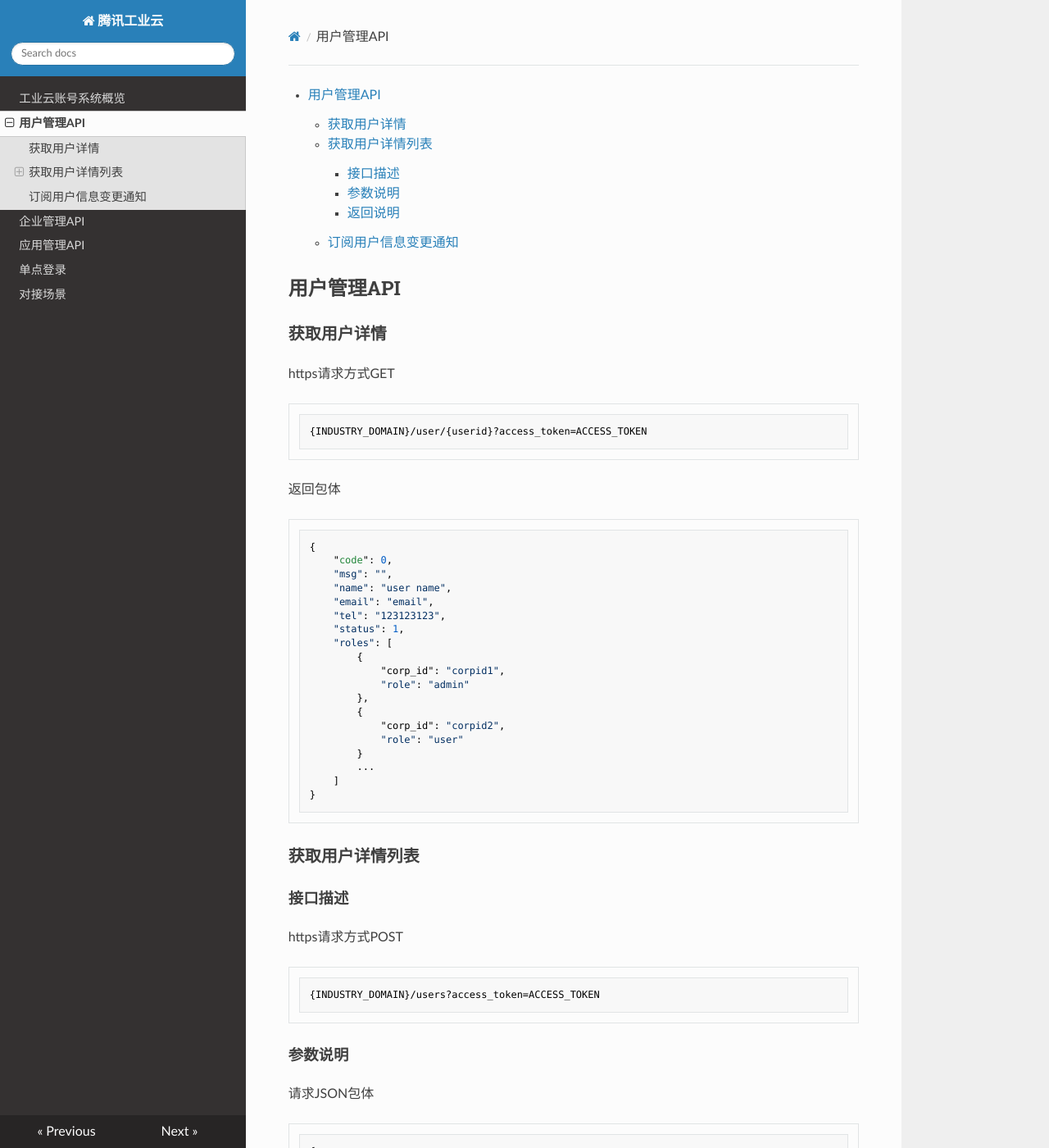
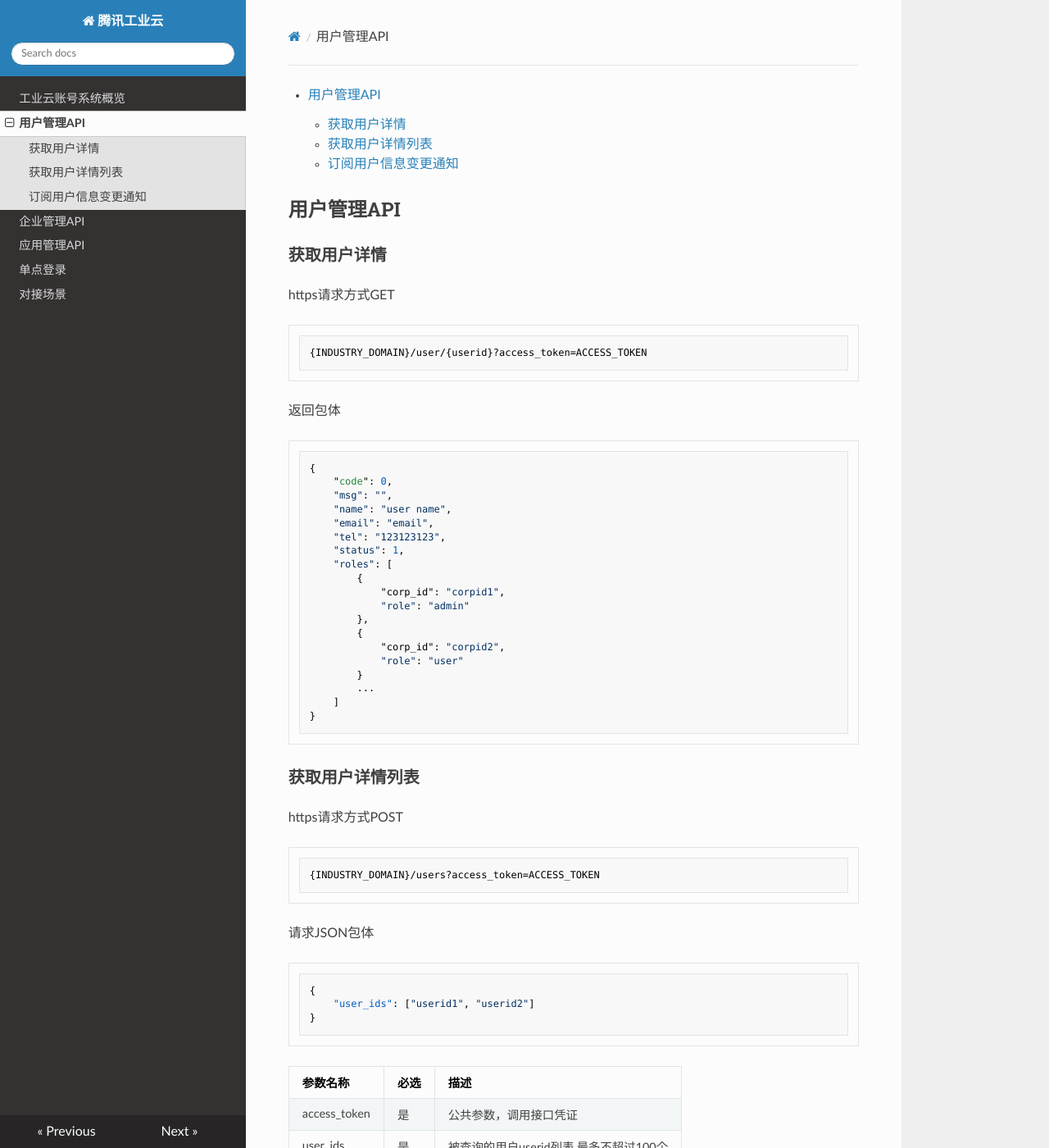
Before and after one commit to victorisildur/industry_account, an MkDocs documentation site: the page built from docs/user.md, in a window 1280 px wide and 1400 px high. Shown: the whole window at 82% size. Built offline with MkDocs 1.6.1, drawn with Linux system fonts in a browser that asks for light colours; nearby versions of some CDN libraries; a script that is not in the unit is left out.

Commit message:
bugfix: typo

````diff
--- a/docs/user.md
+++ b/docs/user.md
@@ -36,14 +36,11 @@
 
 ## 获取用户详情列表
 
-### 接口描述
-
 https请求方式POST
 
 ```
 {INDUSTRY_DOMAIN}/users?access_token=ACCESS_TOKEN
 ```
-### 参数说明
 
 请求JSON包体
 
@@ -59,7 +56,7 @@
 | access_token | 是  | 公共参数，调用接口凭证 |
 | user_ids|  是  | 被查询的用户userid列表,最多不超过100个|
 
-### 返回说明
+返回JSON包体
 
 ```
 
````
Also changed, not shown: docs/app.md (+1 -1 lines), docs/oauth.md (+2 -0 lines).
